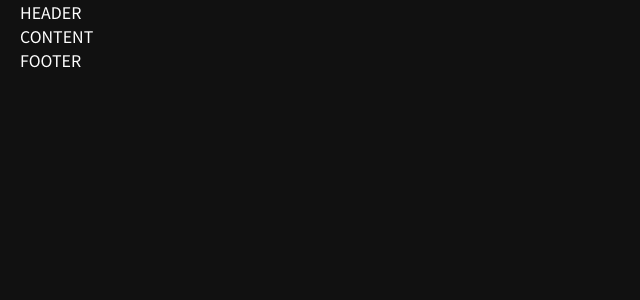
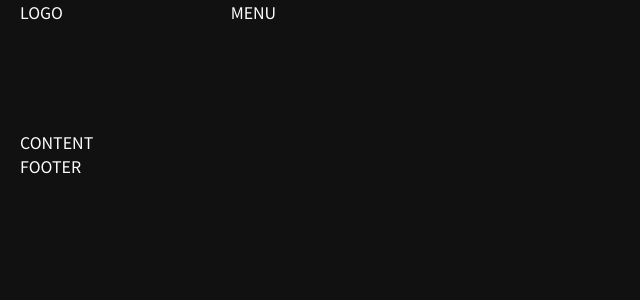
Before and after one commit to ggumy/pr, a React (Create React App) app: page / in a window 1280 px wide. Shown: the top 300 px of the page, without its empty margins (0-640 px from the left). Built offline with nearby package versions, Linux system fonts and the light colour scheme.

Commit message:
레이아웃

```diff
--- a/package.json
+++ b/package.json
@@ -16,6 +16,7 @@
     "react-dom": "^18.2.0",
     "react-router-dom": "^6.4.3",
     "react-scripts": "5.0.1",
+    "styled-components": "^5.3.6",
     "web-vitals": "^2.1.4"
   },
   "scripts": {
--- a/src/assets/css/style.css
+++ b/src/assets/css/style.css
@@ -72,12 +72,6 @@ body {
     background-color: #111;
 }
 
-/* thegrape */
-
-#GNB {
-    z-index: 100;
-    background-color: #111;
-}
 
 
 /* padding margin class*/
--- a/src/components/Content.js
+++ b/src/components/Content.js
@@ -1,13 +1,18 @@
-import React from 'react'
+import React from "react";
+import styled from "styled-components";
+
+const Container = styled.div`
+    display: flex;
+    flex: 1;
+    height: 100%;
+`;
 
 const Content = () => {
     return (
-        <div className="container-fluid">
-            <div className="container fc00">
-                CONTENT
-            </div>
-        </div>
-    )
-}
+        <Container className="container-fluid">
+            <div className="container fc00">CONTENT</div>
+        </Container>
+    );
+};
 
 export default Content;
--- a/src/components/Footer.js
+++ b/src/components/Footer.js
@@ -1,13 +1,17 @@
-import React from 'react'
+import React from "react";
+import styled from "styled-components";
+
+const FNBContainer = styled.div`
+    display: flex;
+    height: 100px;
+`;
 
 const Footer = () => {
     return (
-        <div className="container-fluid">
-            <div className="container fc00">
-                FOOTER
-            </div>
-        </div>
-    )
-}
+        <FNBContainer className="container-fluid">
+            <div className="container fc00">FOOTER</div>
+        </FNBContainer>
+    );
+};
 
 export default Footer;
--- a/src/components/Header.js
+++ b/src/components/Header.js
@@ -1,13 +1,23 @@
-import React from 'react'
+import React from "react";
+import styled from "styled-components";
+
+const GNBContainer = styled.div`
+    z-index: 100;
+    display: flex;
+    height: 130px;
+`;
 
 const Header = () => {
-  return (
-    <div className="container-fluid" id="GNB">
-      <div className="container fc00">
-          HEADER
-      </div>
-    </div>
-  )
-}
+    return (
+        <GNBContainer className="container-fluid">
+            <div className="container fc00">
+                <div className="row">
+                    <div className="col-2">LOGO</div>
+                    <div className="col-10">MENU</div>
+                </div>
+            </div>
+        </GNBContainer>
+    );
+};
 
 export default Header;
```
Also changed, not shown: src/App.js (+6 -8 lines), 1 other file (tests, documents, lock files or other folders).
